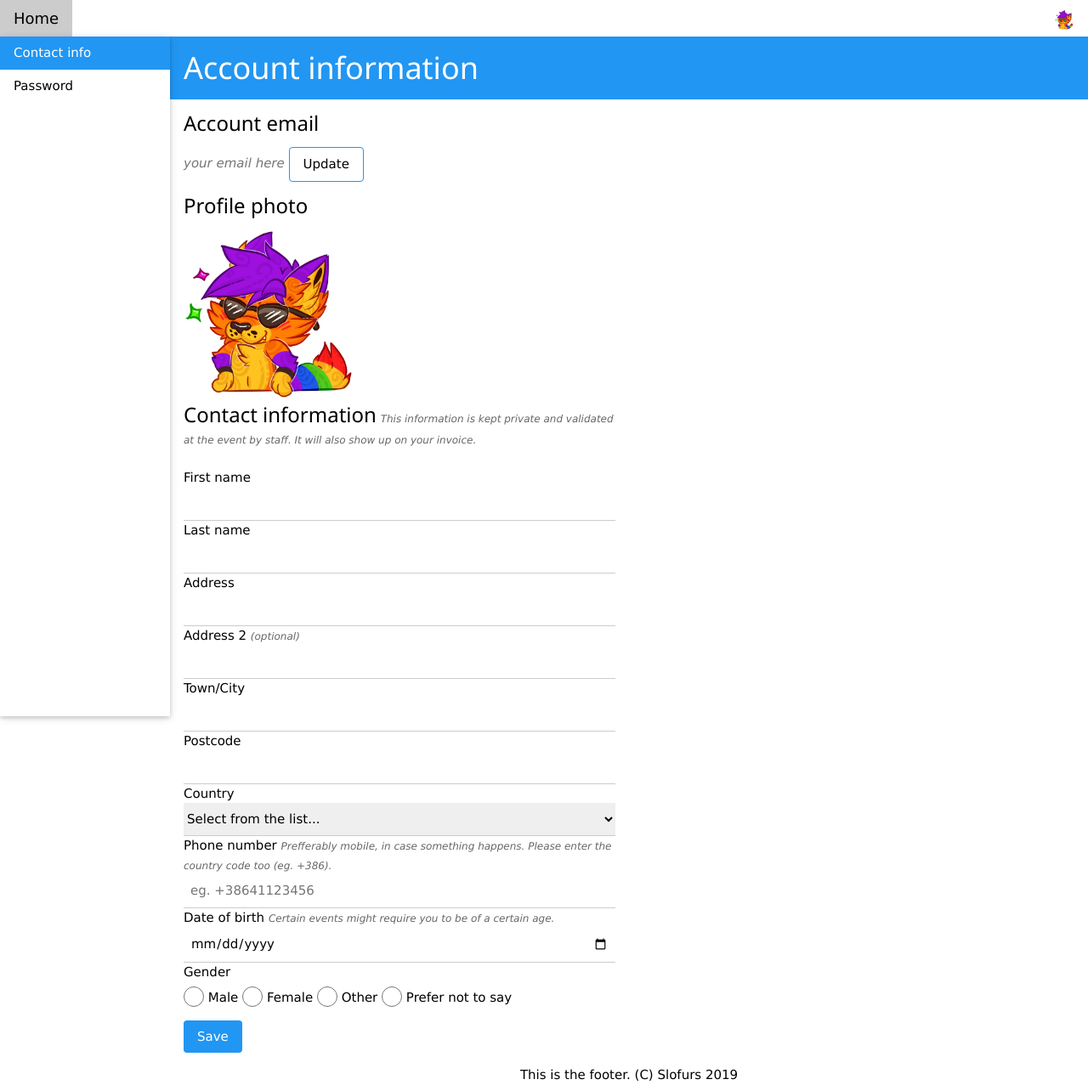
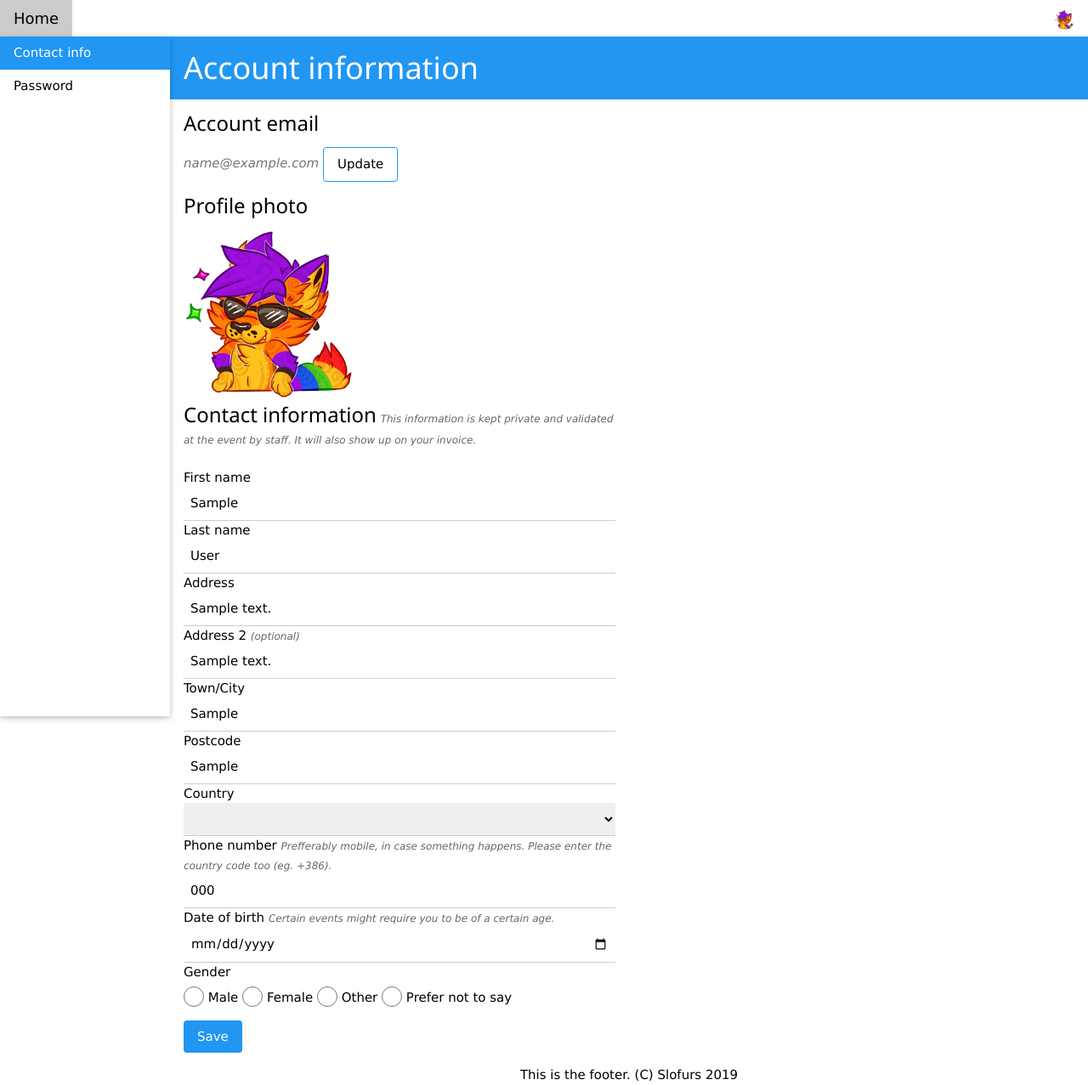
Before and after one commit to matevz-spacapan/SloFurs, a PHP site: page /slofurs/account/contact in a window 1280 px wide. Shown: the whole page at 85% size. Run offline with PHP 8.4, Linux system fonts and the light colour scheme; the visitor is signed in with stand-in values (Sample User, id 1); tables that the repository leaves empty or names only in its code hold one stand-in row (values such as "Sample post"); some libraries are stand-ins or nearby versions.

Commit message:
Change email
-Functionality to update the users email account
-Edit the confirm email procedure

```diff
--- a/app/loaders/account.php
+++ b/app/loaders/account.php
@@ -18,7 +18,6 @@ class Account extends Connection{
 		require 'app/sites/global/header.php';
 		require 'app/sites/global/sidebar.php';
 		require 'app/sites/global/alerts.php';
-		//TODO when a user changes something, update it before loading the website
 		require 'app/sites/'.THEME.'/account/contact.php';
 		require 'app/sites/global/footer.php';
 	}
@@ -31,36 +30,37 @@ class Account extends Connection{
 		require 'app/sites/global/header.php';
 		require 'app/sites/global/sidebar.php';
 		require 'app/sites/global/alerts.php';
-		//TODO when a user changes something, update it before loading the website
 		require 'app/sites/'.THEME.'/account/password.php';
 		require 'app/sites/global/footer.php';
 	}
 	// Update information of the account
 	public function update($action){
+		$account_model=$this->loadSQL('AccountModel');
 		switch($action){
 			case 1:
-				// code... remember to redirect to correct page after updating
-				$_SESSION['alert']='iUpdate 1';
+				// Change email
+				$change_email=$account_model->changeEmail($_POST['newemail'], $_POST['verifypassword']);
+				$_SESSION['alert']=$change_email;
 				header('location: '.URL.'account/contact');
 				break;
 			case 2:
-				// code...
+				// Change profile picture
 				$_SESSION['alert']='iUpdate 2';
 				header('location: '.URL.'account/contact');
 				break;
 			case 3:
-				// code...
+				// Update account info
 				$_SESSION['alert']='iUpdate 3';
 				header('location: '.URL.'account/contact');
 				break;
 			case 4:
-				// code...
+				// Change password
 				$_SESSION['alert']='sUpdate 4';
 				header('location: '.URL.'account/password');
 				break;
 			default:
 				// code...
-				$_SESSION['alert']='iUpdate default';
+				$_SESSION['alert']='dOops, something went wrong [unknown action requested]';
 				header('location: '.URL.'account/contact');
 				break;
 		}
--- a/app/sites/2019/account/contact.php
+++ b/app/sites/2019/account/contact.php
@@ -5,11 +5,10 @@
 		<h1>Account information</h1>
 	</div>
 </div>
-
 <div class="w3-container w3-col l6 m8">
 	<!-- Email -->
 	<h3>Account email</h3>
-	<i class="w3-text-gray">your email here</i>
+	<i class="w3-text-gray"><?php echo $account->email; ?></i>
 	<button onclick="showEmail()" class="w3-button w3-round w3-border w3-border-blue"> Update</button>
 	<div class="w3-container w3-hide" id="emailData">
 		<form action="<?php echo URL; ?>account/update/1" method="post" autocomplete="off">
@@ -41,32 +40,44 @@
 	<h3 style="display:inline;">Contact information</h3> <i class="w3-opacity w3-small">This information is kept private and validated at the event by staff. It will also show up on your invoice.</i><br/><br/>
 	<form action="<?php echo URL; ?>account/update/3" method="post">
 		<label>First name</label>
-		<input class="w3-input" type="text" name="fname">
+		<input class="w3-input" type="text" name="fname" value="<?php echo $account->fname; ?>">
+
 		<label>Last name</label>
-		<input class="w3-input" type="text" name="lname">
+		<input class="w3-input" type="text" name="lname" value="<?php echo $account->lname; ?>">
+
 		<label>Address</label>
-		<input class="w3-input" type="text" name="address">
+		<input class="w3-input" type="text" name="address" value="<?php echo $account->address; ?>">
+
 		<label>Address 2</label> <i class="w3-opacity w3-small">(optional)</i>
-		<input class="w3-input" type="text" name="address2">
+		<input class="w3-input" type="text" name="address2" value="<?php echo $account->address2; ?>">
+
 		<label>Town/City</label>
-		<input class="w3-input" type="text" name="city">
+		<input class="w3-input" type="text" name="city" value="<?php echo $account->city; ?>">
+
 		<label>Postcode</label>
-		<input class="w3-input" type="text" name="postcode">
+		<input class="w3-input" type="text" name="postcode" value="<?php echo $account->post; ?>">
+
 		<label>Country</label>
+		<input type="hidden" id="profileCountry" value="<?php echo $account->country; ?>">
 		<?php require 'app/sites/global/countries.html'; ?>
+
 		<label>Phone number</label> <i class="w3-opacity w3-small">Prefferably mobile, in case something happens. Please enter the country code too (eg. +386).</i>
-		<input class="w3-input" type="text" name="phone" placeholder="eg. +38641123456">
+		<input class="w3-input" type="text" name="phone" placeholder="eg. +38641123456" value="<?php echo $account->phone; ?>">
+
 		<label>Date of birth</label> <i class="w3-opacity w3-small">Certain events might require you to be of a certain age.</i>
-		<input class="w3-input" type="date" name="" placeholder="">
+		<input class="w3-input" type="date" name="dob" value="<?php echo $account->dob; ?>">
+
 		<label>Gender</label><br/>
-		<input class="w3-radio" type="radio" name="gender" value="male">
+		<input type="hidden" id="profileGender" value="<?php echo $account->gender; ?>">
+		<input class="w3-radio" type="radio" name="gender" value="male" id="male">
 		<label>Male</label>
-		<input class="w3-radio" type="radio" name="gender" value="female">
+		<input class="w3-radio" type="radio" name="gender" value="female" id="female">
 		<label>Female</label>
-		<input class="w3-radio" type="radio" name="gender" value="other">
+		<input class="w3-radio" type="radio" name="gender" value="other" id="other">
 		<label>Other</label>
-		<input class="w3-radio" type="radio" name="gender" value="silent">
+		<input class="w3-radio" type="radio" name="gender" value="silent" id="silent">
 		<label>Prefer not to say</label><p>
+
 		<button type="submit" name="update_contact" class="w3-button w3-round w3-blue">Save</button>
 	</form>
 </div>
@@ -86,8 +97,14 @@ function showEmail(){
 function submitPFP(){
 	document.getElementById("updatePFP").submit(); //if file is changed then submit the form, to update the picture
 }
-function selector(){
+function onLoad(){ //selects the current page in the sidebar, country&gender saved in MySQL
 	document.getElementById("contact").classList.add("w3-blue");
+	if(document.getElementById("profileCountry").value!=''){
+		document.getElementById("country").value=document.getElementById("profileCountry").value;
+	}
+	if(document.getElementById("profileGender").value!=''){
+		document.getElementById(document.getElementById("profileGender").value).checked=true;
+	}
 }
-selector(); //selects the current page in the sidebar
+onLoad();
 </script>
```
Also changed, not shown: app/loaders/login.php (+3 -9 lines), app/sql/accountmodel.php (added, +36 -0 lines), app/sql/loginmodel.php (+18 -7 lines).
